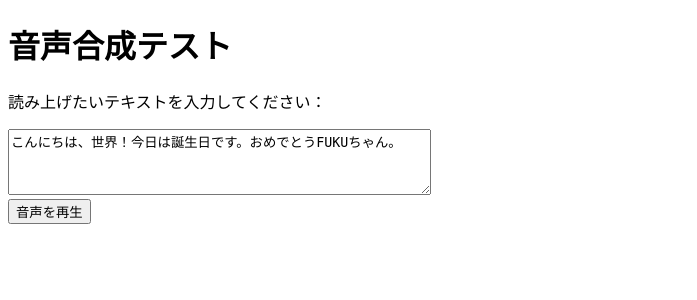
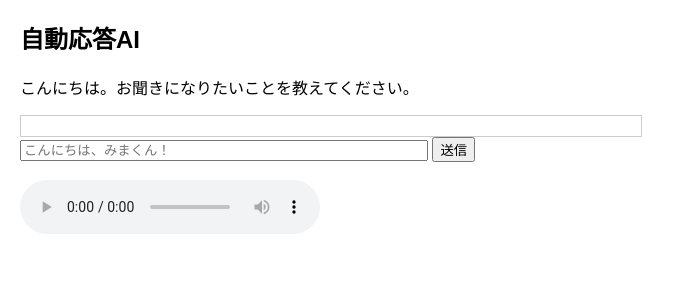
Before and after one commit to MitsunoriFukuchi692/flask-chatbot4, a Flask app: page / in a window 1280 px wide. Shown: the top 300 px of the page, without its empty margins (0-697 px from the left). Run offline with Flask 3, Linux system fonts and the light colour scheme; parts of the project's set-up code (start-up, migrations or seed data) failed here and were passed over.

Commit message:
本番用 index.html と app.py 修正

```diff
--- a/templates/index.html
+++ b/templates/index.html
@@ -1,47 +1,65 @@
 <!DOCTYPE html>
 <html lang="ja">
 <head>
-    <meta charset="UTF-8">
-    <title>音声合成テスト</title>
+  <meta charset="UTF-8" />
+  <title>自動応答AI</title>
+  <style>
+    body {
+      font-family: sans-serif;
+      margin: 20px;
+    }
+    .chat-box {
+      border: 1px solid #ccc;
+      padding: 10px;
+      max-width: 600px;
+    }
+    .bot { background-color: #e0f7fa; padding: 5px; margin-top: 10px; }
+    .user { background-color: #f1f8e9; padding: 5px; margin-top: 10px; }
+  </style>
 </head>
 <body>
-    <h1>音声合成テスト</h1>
-    <p>読み上げたいテキストを入力してください：</p>
-    <form id="chat-form">
-        <textarea id="user-text" name="text" rows="4" cols="50">こんにちは、世界！今日は誕生日です。おめでとうFUKUちゃん。</textarea><br>
-        <button type="submit">音声を再生</button>
-    </form>
-    <p id="response-text"></p>
-    <audio id="audio-player" controls style="display:none;">
-        <source id="audio-source" src="" type="audio/mpeg">
-        お使いのブラウザは audio タグをサポートしていません。
-    </audio>
+  <h2>自動応答AI</h2>
+  <p>こんにちは。お聞きになりたいことを教えてください。</p>
 
-    <script>
-        document.getElementById("chat-form").addEventListener("submit", function(e) {
-            e.preventDefault();
-            const userText = document.getElementById("user-text").value;
+  <div class="chat-box" id="chat"></div>
 
-            fetch("/chat", {
-                method: "POST",
-                headers: {
-                    "Content-Type": "application/json"
-                },
-                body: JSON.stringify({ text: userText })
-            })
-            .then(response => response.json())
-            .then(data => {
-                document.getElementById("response-text").innerText = data.response_text;
-                const audio = document.getElementById("audio-player");
-                const source = document.getElementById("audio-source");
-                source.src = "/static/output.mp3?" + new Date().getTime(); // キャッシュ対策
-                audio.load();
-                audio.style.display = "block";
-            })
-            .catch(error => {
-                alert("エラーが発生しました: " + error);
-            });
-        });
-    </script>
+  <input type="text" id="userText" style="width: 400px;" placeholder="こんにちは、みまくん！" />
+  <button onclick="sendText()">送信</button>
+
+  <br><br>
+  <audio id="audioPlayer" controls></audio>
+
+  <script>
+    async function sendText() {
+      const userText = document.getElementById("userText").value;
+      const chatDiv = document.getElementById("chat");
+
+      // ユーザーのメッセージ表示
+      const userMessage = document.createElement("div");
+      userMessage.className = "user";
+      userMessage.innerText = "You: " + userText;
+      chatDiv.appendChild(userMessage);
+
+      // サーバーに送信
+      const response = await fetch("/chat", {
+        method: "POST",
+        headers: { "Content-Type": "application/json" },
+        body: JSON.stringify({ text: userText })
+      });
+
+      const result = await response.json();
+
+      // Botのテキスト応答表示
+      const botMessage = document.createElement("div");
+      botMessage.className = "bot";
+      botMessage.innerText = "Bot: " + result.response_text;
+      chatDiv.appendChild(botMessage);
+
+      // 音声再生
+      const audio = document.getElementById("audioPlayer");
+      audio.src = "/static/output.mp3";
+      audio.play();
+    }
+  </script>
 </body>
 </html>
```
